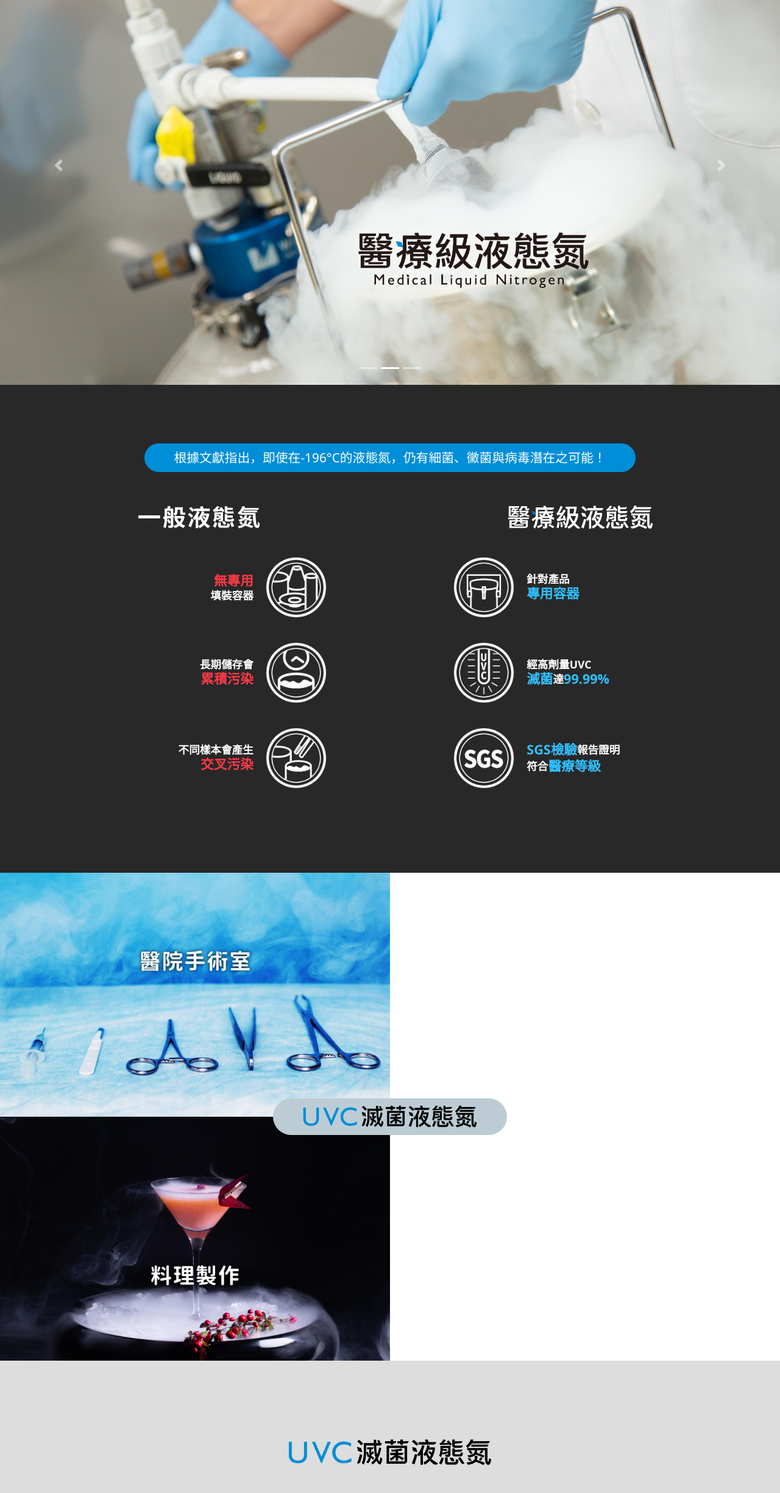
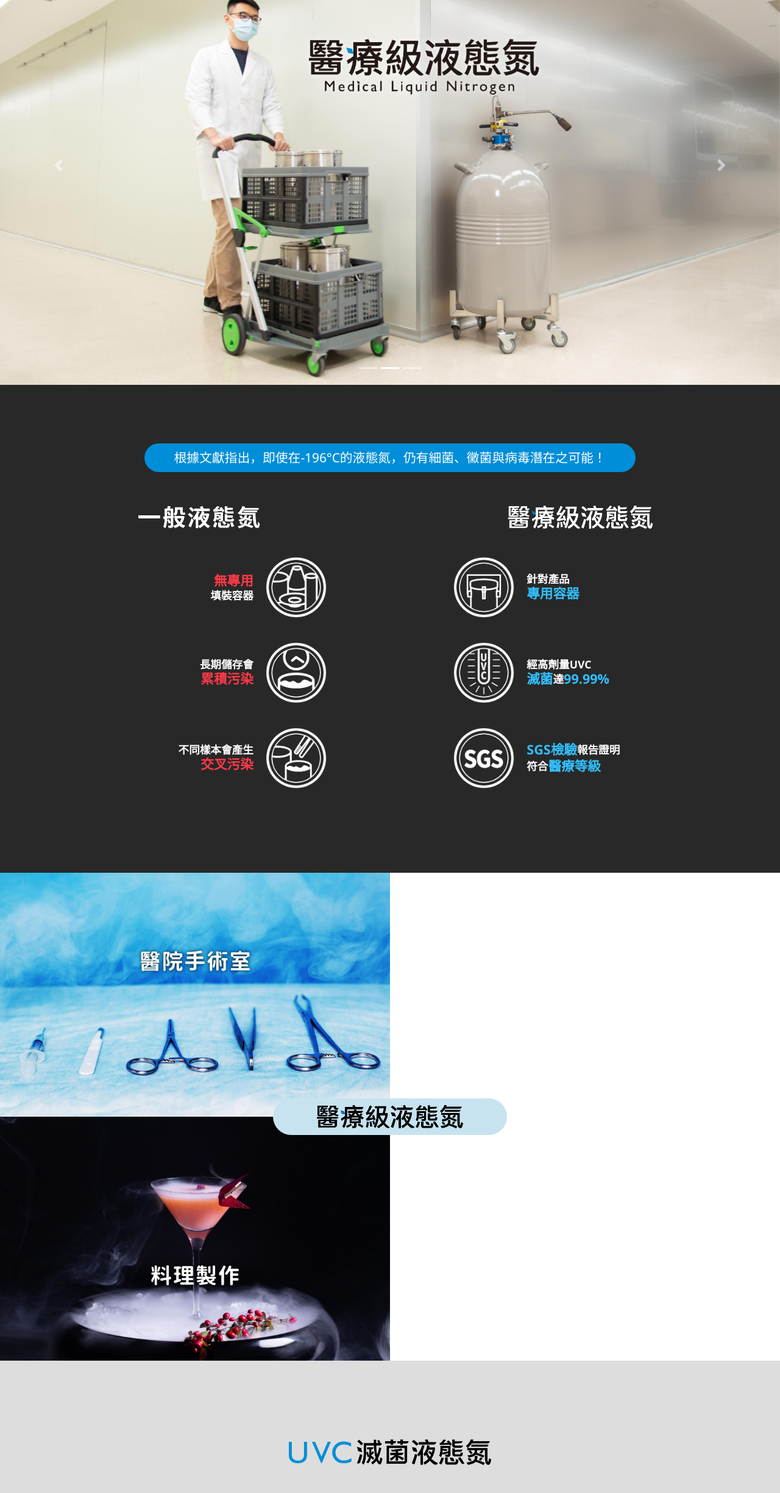
Before and after one commit to MuIce-tw/uvc-liquid-nitrogen, a website built with Parcel: page index.html in a window 1280 px wide. Shown: the part 89-2537 px from the top of the page at 61% size. Built offline with nearby package versions, Linux system fonts and the light colour scheme; grey boxes are pictures that could not be loaded; files whose address does not match are found by name.

Commit message:
feat(application): adjust application images

```diff
--- a/assets/scss/components/about.scss
+++ b/assets/scss/components/about.scss
@@ -7,6 +7,7 @@
   background-size: cover;
   background-repeat: no-repeat;
   background-position: center bottom;
+  min-height: 350px;
 }
 
 .about-title {
--- a/assets/scss/components/application.scss
+++ b/assets/scss/components/application.scss
@@ -26,7 +26,7 @@
   display: flex;
   align-items: center;
   justify-content: center;
-  background-color: #BDCCD4;
+  background-color: #C7E3EF;
   border-radius: 25px;
   padding: 0rem 1rem;
   width: 50%;
@@ -65,7 +65,7 @@
     display: flex;
     align-items: center;
     justify-content: center;
-    background-color: #BDCCD4;
+    background-color: #C7E3EF;
     border-radius: 40px;
     padding: 0rem 1rem;
     width: 30%;
--- a/assets/scss/components/specification.scss
+++ b/assets/scss/components/specification.scss
@@ -1,6 +1,7 @@
 .specification-container {
   padding: 120px 0px 20px 0px;
   background-color: #DDDDDD;
+  min-height: 100vh;
 }
 
 .specification-title{
--- a/components/application.html
+++ b/components/application.html
@@ -3,7 +3,7 @@
       <div class="row">
         <div id="application_img_1" class="col-sm-6 application_img">
           <div class="application-title-mobile">
-            <img src="~/assets/images/MuIce_CI_UVC_color.png" alt="">
+            <img src="~/assets/images/Muice_LN_01.png" alt="">
           </div>
         </div>
         <div id="application_img_2" class="col-sm-6 application_img"></div>
@@ -11,13 +11,13 @@
       <div class="row">
         <div id="application_img_3" class="col-sm-6 application_img">
           <div class="application-title-mobile">
-              <img src="~/assets/images/MuIce_CI_UVC_color.png" alt="">
+              <img src="~/assets/images/Muice_LN_01.png" alt="">
           </div>
         </div>
         <div id="application_img_4" class="col-sm-6 application_img"></div>
       </div>
     </div>
     <div class="application-title">
-      <img src="~/assets/images/MuIce_CI_UVC_color.png" alt="">
+      <img src="~/assets/images/Muice_LN_01.png" alt="">
     </div>
   </section>
--- a/components/carousel.html
+++ b/components/carousel.html
@@ -15,7 +15,7 @@
           <img src="~/assets/images/muice_cover_02.jpg" class="d-block w-100 hide-MD" alt="...">
           <img src="~/assets/images/muice_cover_02_m.jpg" class="d-block w-100 show-under-SM" alt="...">
         </div>
-        <div class="carousel-item active">
+        <div class="carousel-item">
           <img src="~/assets/images/muice_cover_03.jpg" class="d-block w-100 hide-MD" alt="...">
           <img src="~/assets/images/muice_cover_03_m.jpg" class="d-block w-100 show-under-SM" alt="...">
         </div>
--- a/index.html
+++ b/index.html
@@ -28,7 +28,7 @@
 
   <script src="https://code.jquery.com/jquery-3.2.1.slim.min.js" integrity="sha384-KJ3o2DKtIkvYIK3UENzmM7KCkRr/rE9/Qpg6aAZGJwFDMVNA/GpGFF93hXpG5KkN" crossorigin="anonymous"></script>
   <script src="https://cdnjs.cloudflare.com/ajax/libs/popper.js/1.12.9/umd/popper.min.js" integrity="sha384-ApNbgh9B+Y1QKtv3Rn7W3mgPxhU9K/ScQsAP7hUibX39j7fakFPskvXusvfa0b4Q" crossorigin="anonymous"></script>
-  <script src="https://maxcdn.bootstrapcdn.com/bootstrap/4.0.0/js/bootstrap.min.js" integrity="sha384-JZR6Spejh4U02d8jOt6vLEHfe/JQGiRRSQQxSfFWpi1MquVdAyjUar5+76PVCmYl" crossorigin="anonymous"></script>
+  <script src="https://stackpath.bootstrapcdn.com/bootstrap/4.4.1/js/bootstrap.min.js" integrity="sha384-wfSDF2E50Y2D1uUdj0O3uMBJnjuUD4Ih7YwaYd1iqfktj0Uod8GCExl3Og8ifwB6" crossorigin="anonymous"></script>
   <script async src="~/assets/scripts/index.js"></script>
 </body>
 </html>
```
